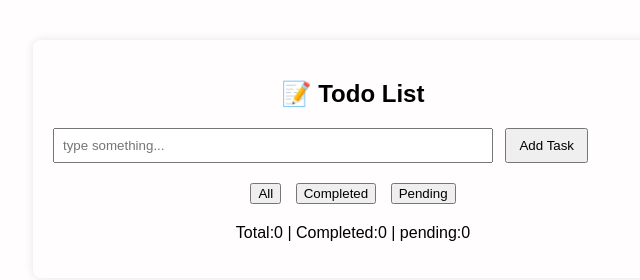
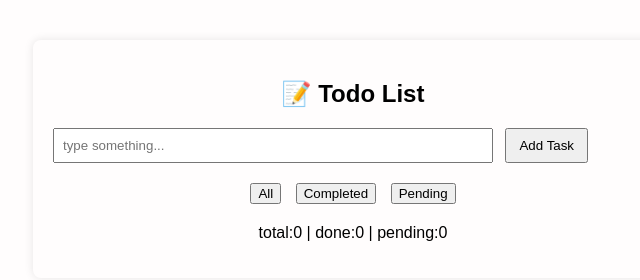
Before and after one commit to Kartik-2022/Todo_App, a plain HTML site: page index.html in a window 1280 px wide. Shown: the full height of the page, 287-927 px from the left. Drawn offline with Linux system fonts and the light colour scheme.

Commit message:
update readme

```diff
--- a/index.html
+++ b/index.html
@@ -25,7 +25,7 @@
 
 <div class="counts">
 <p>
-  Total:<span id="total">0</span> | Completed:<span id="completed">0</span> | pending:<span id="pending">0</span>
+  total:<span id="total">0</span> | done:<span id="completed">0</span> | pending:<span id="pending">0</span>
 </p>
 </div>
 
```
